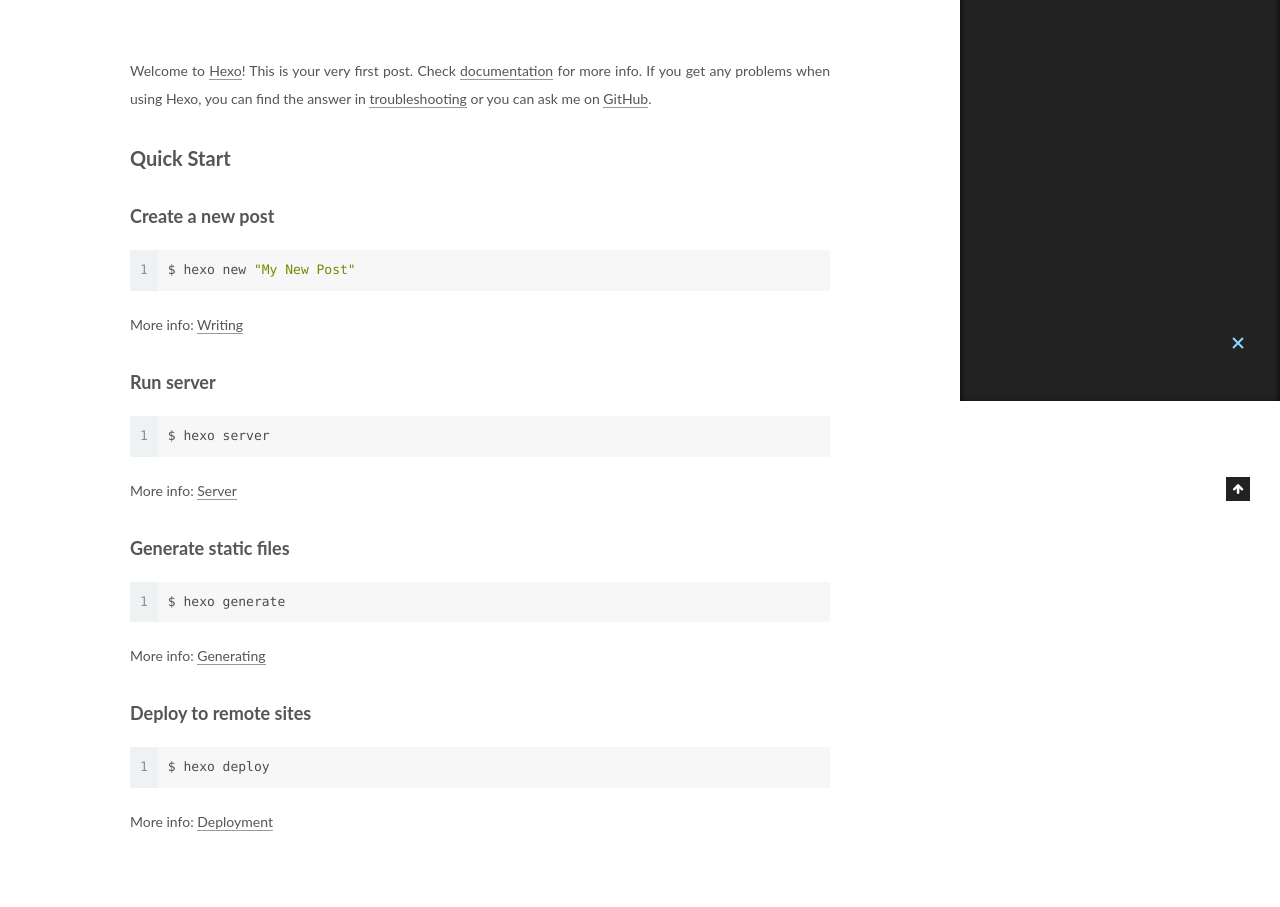
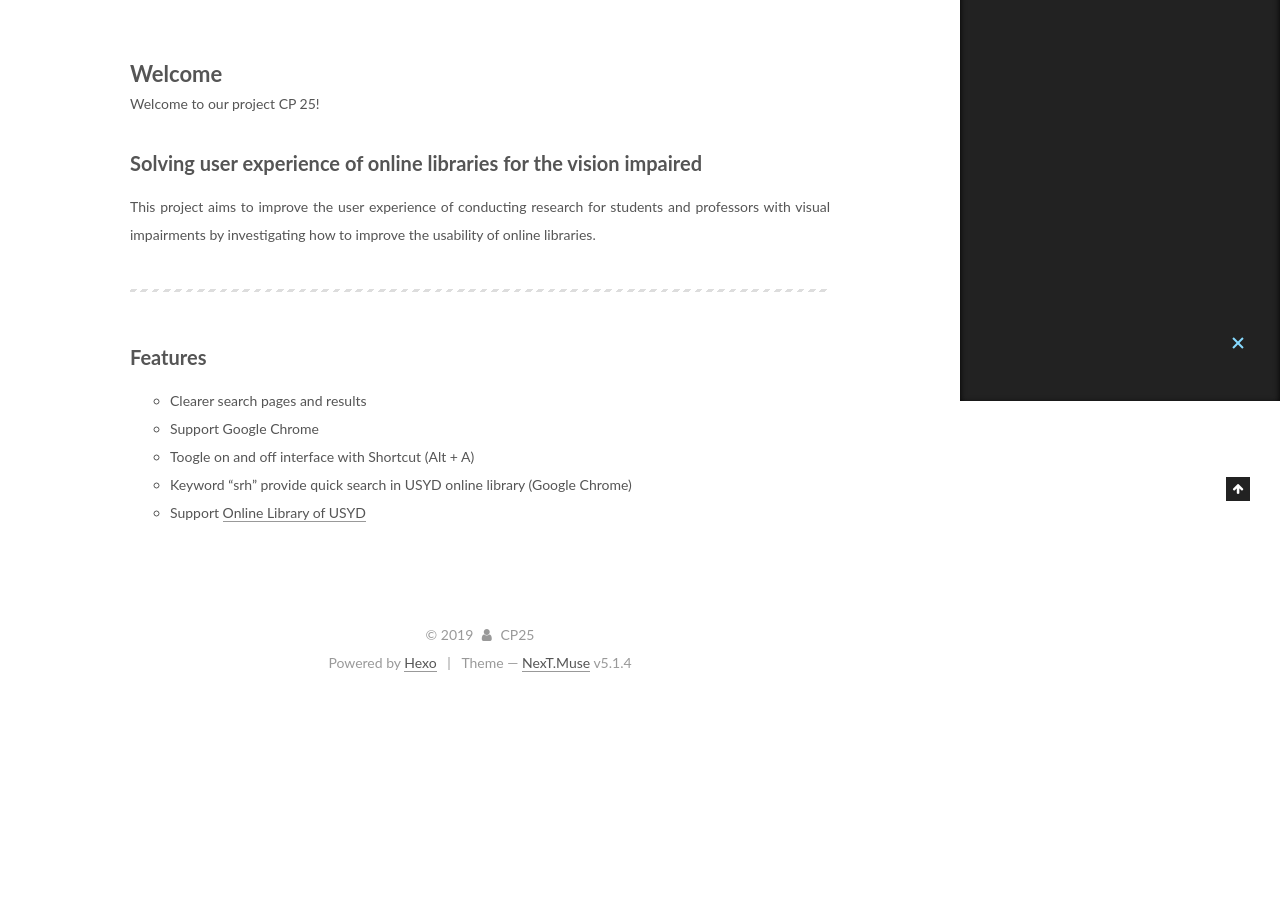
Before and after one commit to Ghostvale/Blog, a plain HTML site: page 2019/10/07/hello-world/index.html in a window 1280 px wide. Shown: the part 399-1306 px from the top of the page. After the commit the page ends 1096 px from the top, so only its background shows below. Drawn offline with Linux system fonts and the light colour scheme.

Commit message:
Site updated: 2019-10-07 18:46:29

```diff
--- a/2019/10/07/hello-world/index.html
+++ b/2019/10/07/hello-world/index.html
@@ -79,17 +79,17 @@
 
 
 
-<meta name="description" content="Welcome to Hexo! This is your very first post. Check documentation for more info. If you get any problems when using Hexo, you can find the answer in troubleshooting or you can ask me on GitHub. Quick">
+<meta name="description" content="WelcomeWelcome to our project CP 25! Solving user experience of online libraries for the vision impairedThis project aims to improve the user experience of conducting research for students and profess">
 <meta property="og:type" content="article">
-<meta property="og:title" content="Hello World">
+<meta property="og:title" content="Project Description">
 <meta property="og:url" content="http://yoursite.com/2019/10/07/hello-world/index.html">
 <meta property="og:site_name" content="Barrier-free">
-<meta property="og:description" content="Welcome to Hexo! This is your very first post. Check documentation for more info. If you get any problems when using Hexo, you can find the answer in troubleshooting or you can ask me on GitHub. Quick">
+<meta property="og:description" content="WelcomeWelcome to our project CP 25! Solving user experience of online libraries for the vision impairedThis project aims to improve the user experience of conducting research for students and profess">
 <meta property="og:locale" content="en">
-<meta property="og:updated_time" content="2019-10-07T07:36:07.200Z">
+<meta property="og:updated_time" content="2019-10-07T07:46:10.203Z">
 <meta name="twitter:card" content="summary">
-<meta name="twitter:title" content="Hello World">
-<meta name="twitter:description" content="Welcome to Hexo! This is your very first post. Check documentation for more info. If you get any problems when using Hexo, you can find the answer in troubleshooting or you can ask me on GitHub. Quick">
+<meta name="twitter:title" content="Project Description">
+<meta name="twitter:description" content="WelcomeWelcome to our project CP 25! Solving user experience of online libraries for the vision impairedThis project aims to improve the user experience of conducting research for students and profess">
 
 
 
@@ -125,7 +125,7 @@
 
 
 
-  <title>Hello World | Barrier-free</title>
+  <title>Project Description | Barrier-free</title>
 
 
 
@@ -249,7 +249,7 @@
 
 
 
-          <h1 class="post-title" itemprop="name headline">Hello World</h1>
+          <h1 class="post-title" itemprop="name headline">Project Description</h1>
 
 
         <div class="post-meta">
@@ -299,19 +299,16 @@
 
 
 
-        <p>Welcome to <a href="https://hexo.io/" target="_blank" rel="noopener">Hexo</a>! This is your very first post. Check <a href="https://hexo.io/docs/" target="_blank" rel="noopener">documentation</a> for more info. If you get any problems when using Hexo, you can find the answer in <a href="https://hexo.io/docs/troubleshooting.html" target="_blank" rel="noopener">troubleshooting</a> or you can ask me on <a href="https://github.com/hexojs/hexo/issues" target="_blank" rel="noopener">GitHub</a>.</p>
-<h2 id="Quick-Start"><a href="#Quick-Start" class="headerlink" title="Quick Start"></a>Quick Start</h2><h3 id="Create-a-new-post"><a href="#Create-a-new-post" class="headerlink" title="Create a new post"></a>Create a new post</h3><figure class="highlight bash"><table><tr><td class="gutter"><pre><span class="line">1</span><br></pre></td><td class="code"><pre><span class="line">$ hexo new <span class="string">"My New Post"</span></span><br></pre></td></tr></table></figure>
-
-<p>More info: <a href="https://hexo.io/docs/writing.html" target="_blank" rel="noopener">Writing</a></p>
-<h3 id="Run-server"><a href="#Run-server" class="headerlink" title="Run server"></a>Run server</h3><figure class="highlight bash"><table><tr><td class="gutter"><pre><span class="line">1</span><br></pre></td><td class="code"><pre><span class="line">$ hexo server</span><br></pre></td></tr></table></figure>
-
-<p>More info: <a href="https://hexo.io/docs/server.html" target="_blank" rel="noopener">Server</a></p>
-<h3 id="Generate-static-files"><a href="#Generate-static-files" class="headerlink" title="Generate static files"></a>Generate static files</h3><figure class="highlight bash"><table><tr><td class="gutter"><pre><span class="line">1</span><br></pre></td><td class="code"><pre><span class="line">$ hexo generate</span><br></pre></td></tr></table></figure>
-
-<p>More info: <a href="https://hexo.io/docs/generating.html" target="_blank" rel="noopener">Generating</a></p>
-<h3 id="Deploy-to-remote-sites"><a href="#Deploy-to-remote-sites" class="headerlink" title="Deploy to remote sites"></a>Deploy to remote sites</h3><figure class="highlight bash"><table><tr><td class="gutter"><pre><span class="line">1</span><br></pre></td><td class="code"><pre><span class="line">$ hexo deploy</span><br></pre></td></tr></table></figure>
-
-<p>More info: <a href="https://hexo.io/docs/deployment.html" target="_blank" rel="noopener">Deployment</a></p>
+        <h1 id="Welcome"><a href="#Welcome" class="headerlink" title="Welcome"></a><strong>Welcome</strong></h1><p>Welcome to our project CP 25!</p>
+<h2 id="Solving-user-experience-of-online-libraries-for-the-vision-impaired"><a href="#Solving-user-experience-of-online-libraries-for-the-vision-impaired" class="headerlink" title="Solving user experience of online libraries for the vision impaired"></a><strong>Solving user experience of online libraries for the vision impaired</strong></h2><p>This project aims to improve the user experience of conducting research for students and professors with visual impairments by investigating how to improve the usability of online libraries. </p>
+<hr>
+<h2 id="Features"><a href="#Features" class="headerlink" title="Features"></a><strong>Features</strong></h2><ul>
+<li>Clearer search pages and results</li>
+<li>Support Google Chrome</li>
+<li>Toogle on and off interface with Shortcut (Alt + A)</li>
+<li>Keyword “srh” provide quick search in USYD online library (Google Chrome)</li>
+<li>Support <a href="https://library.sydney.edu.au/" target="_blank" rel="noopener">Online Library of USYD</a></li>
+</ul>
 
 
     </div>
@@ -442,7 +439,7 @@
 
 
 
-              <div class="post-toc-content"><ol class="nav"><li class="nav-item nav-level-2"><a class="nav-link" href="#Quick-Start"><span class="nav-number">1.</span> <span class="nav-text">Quick Start</span></a><ol class="nav-child"><li class="nav-item nav-level-3"><a class="nav-link" href="#Create-a-new-post"><span class="nav-number">1.1.</span> <span class="nav-text">Create a new post</span></a></li><li class="nav-item nav-level-3"><a class="nav-link" href="#Run-server"><span class="nav-number">1.2.</span> <span class="nav-text">Run server</span></a></li><li class="nav-item nav-level-3"><a class="nav-link" href="#Generate-static-files"><span class="nav-number">1.3.</span> <span class="nav-text">Generate static files</span></a></li><li class="nav-item nav-level-3"><a class="nav-link" href="#Deploy-to-remote-sites"><span class="nav-number">1.4.</span> <span class="nav-text">Deploy to remote sites</span></a></li></ol></li></ol></div>
+              <div class="post-toc-content"><ol class="nav"><li class="nav-item nav-level-1"><a class="nav-link" href="#Welcome"><span class="nav-number">1.</span> <span class="nav-text">Welcome</span></a><ol class="nav-child"><li class="nav-item nav-level-2"><a class="nav-link" href="#Solving-user-experience-of-online-libraries-for-the-vision-impaired"><span class="nav-number">1.1.</span> <span class="nav-text">Solving user experience of online libraries for the vision impaired</span></a></li><li class="nav-item nav-level-2"><a class="nav-link" href="#Features"><span class="nav-number">1.2.</span> <span class="nav-text">Features</span></a></li></ol></li></ol></div>
 
 
           </div>
--- a/css/main.css
+++ b/css/main.css
@@ -1822,7 +1822,7 @@ pre .javascript .function {
   width: 4px;
   height: 4px;
   border-radius: 50%;
-  background: #edfbff;
+  background: #5e01d1;
 }
 .links-of-blogroll {
   font-size: 13px;
```
Also changed, not shown: archives/2019/10/index.html (+1 -1 lines), archives/2019/index.html (+1 -1 lines), archives/index.html (+1 -1 lines), index.html (+11 -14 lines).
